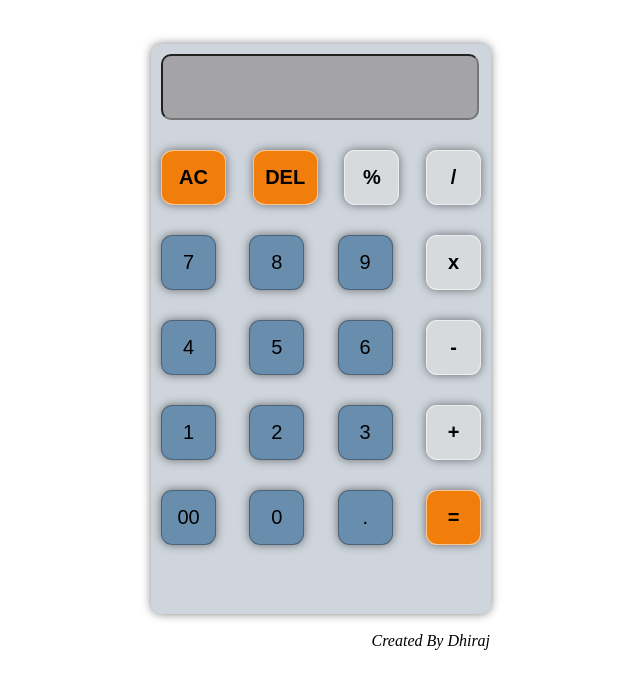
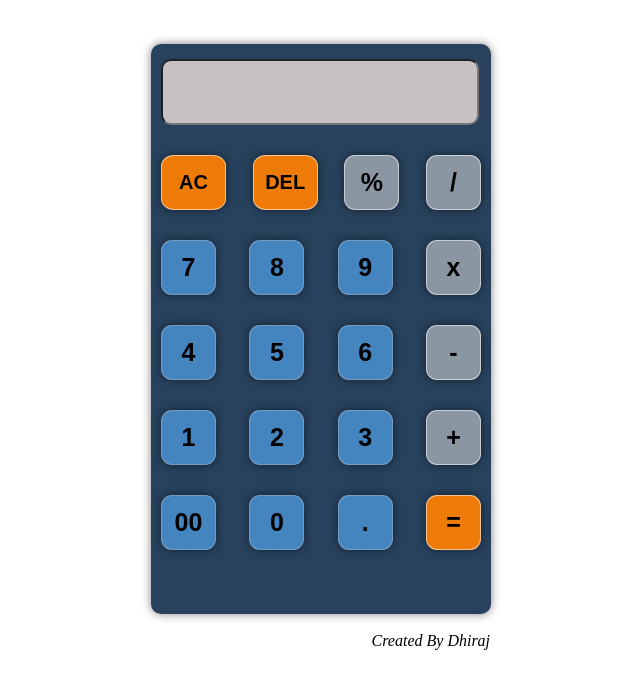
Before and after one commit to Dhirajcoder7/Project, a plain HTML site: page index.html in a window 1280 px wide. Shown: the whole page, without its empty margins (319-959 px from the left). Drawn offline with Linux system fonts and the light colour scheme.

Commit message:
Update index.html

```diff
--- a/index.html
+++ b/index.html
@@ -12,7 +12,7 @@
         flex-direction: column;
         width: 320px;
         height: 550px;
-        background-color:rgb(206, 213, 220);
+        background-color:rgb(40, 66, 93);
         margin: 0 auto;
         box-shadow: 0 0 10px rgba(0, 0, 0, 0.5);
         border-radius: 10px;
@@ -21,12 +21,14 @@
 
     input[type="text"]{
         font-size: 40px;
-        background-color:rgba(129, 123, 123, 0.54);
+        background-color:rgba(201, 197, 197, 0.98);
         width: 97%;
         height: 60px;
         border-radius: 10px;
         color:black;
+        /* -webkit-text-stroke:0.3px white; */
         font-weight:bold;
+        margin-top: 5px;
         margin-bottom:10px;
     }
     .dii{
@@ -39,15 +41,14 @@
         margin-top: 20px;
         width: 55px;
         height: 55px;
-        background-color:rgba(22, 81, 134, 0.54);
+        background-color:rgba(71, 141, 203, 0.9);
         border-radius: 20%;
         color:black;
-        border: 1px solid rgba(6, 6, 6, 0.3);;
-        font-size: 20px;
+        border: 1px solid rgba(227, 211, 211, 0.3);;
         box-shadow: 0 0 10px rgba(0, 0, 0, 0.5);
     }
     .button:active {
-        background-color:rgba(189, 182, 182, 0.5);
+        background-color:rgba(57, 144, 175, 0.5);
         box-shadow: 0 0 5px rgba(251, 248, 248, 0.5);
     }
     .AC,.DEL{
@@ -104,37 +105,37 @@
 <body><br><br>
     <div class="cal">
     <div class="display">
-        <input type="text" name="display" id="display" readonly>
+        <input type="text"  id="display" readonly>
     </div>
     <div class="dii">
         <input type="button" class="AC" value="AC" onclick="display.value = ''">
         <input type="button" class="DEL" value="DEL" onclick="display.value = display.value.toString().slice(0, -1)">
-        <input type="button" class="opr" value="%" onclick="display.value += '%'">
-        <input type="button" class="opr" value="/" onclick="display.value += '/'">
+        <input type="button"style="font-size:25px;font-weight:bold;" class="opr" value="%" onclick="display.value += '%'">
+        <input type="button"style="font-size:25px;font-weight:bold;" class="opr" value="/" onclick="display.value += '/'">
     </div>
     <div class="dii">
-        <input type="button" class="button" value="7" onclick="display.value += '7'">
-        <input type="button" class="button" value="8" onclick="display.value += '8'">
-        <input type="button" class="button" value="9" onclick="display.value += '9'">
-        <input type="button" class="opr" value="x" onclick="display.value += '*'">
+        <input type="button" style="font-size:25px;font-weight:bold;" class="button" value="7" onclick="display.value += '7'">
+        <input type="button"style="font-size:25px;font-weight:bold;" class="button" value="8" onclick="display.value += '8'">
+        <input type="button"style="font-size:25px;font-weight:bold;" class="button" value="9" onclick="display.value += '9'">
+        <input type="button"style="font-size:25px;font-weight:bold;" class="opr" value="x" onclick="display.value += '*'">
     </div>
     <div class="dii">
-        <input type="button" class="button" value="4" onclick="display.value += '4'">
-        <input type="button" class="button" value="5" onclick="display.value += '5'">
-        <input type="button" class="button" value="6" onclick="display.value += '6'">
-        <input type="button" class="opr" value="-" onclick="display.value += '-'">
+        <input type="button"style="font-size:25px;font-weight:bold;" class="button" value="4" onclick="display.value += '4'">
+        <input type="button"style="font-size:25px;font-weight:bold;" class="button" value="5" onclick="display.value += '5'">
+        <input type="button"style="font-size:25px;font-weight:bold;" class="button" value="6" onclick="display.value += '6'">
+        <input type="button"style="font-size:25px;font-weight:bold;" class="opr" value="-" onclick="display.value += '-'">
     </div>
     <div class="dii">
-        <input type="button" class="button" value="1" onclick="display.value += '1'">
-        <input type="button" class="button" value="2" onclick="display.value += '2'">
-        <input type="button" class="button" value="3" onclick="display.value += '3'">
-        <input type="button" class="opr" value="+" onclick="display.value += '+'">
+        <input type="button"style="font-size:25px;font-weight:bold;" class="button" value="1" onclick="display.value += '1'">
+        <input type="button"style="font-size:25px;font-weight:bold;" class="button" value="2" onclick="display.value += '2'">
+        <input type="button"style="font-size:25px;font-weight:bold;" class="button" value="3" onclick="display.value += '3'">
+        <input type="button"style="font-size:25px;font-weight:bold;" class="opr" value="+" onclick="display.value += '+'">
     </div>
     <div class="dii">
-        <input type="button" class="button" value="00" onclick="display.value += '00'">
-        <input type="button" class="button" value="0" onclick="display.value += '0'">
-        <input type="button" class="button" value="." onclick="display.value += '.'">
-        <input type="button" class="res" id="result" value="=" onclick="document.getElementById('display').value = eval(document.getElementById('display').value)">
+        <input type="button"style="font-size:25px;font-weight:bold;" class="button" value="00" onclick="display.value += '00'">
+        <input type="button"style="font-size:25px;font-weight:bold;" class="button" value="0" onclick="display.value += '0'">
+        <input type="button"style="font-size:25px;font-weight:bold;" class="button" value="." onclick="display.value += '.'">
+        <input type="button"style="font-size:25px;font-weight:bold;" class="res" id="result" value="=" onclick="document.getElementById('display').value = eval(document.getElementById('display').value)">
     </div>
 </div><br>
 <i style="margin-left:54%">Created By Dhiraj</i>
```
